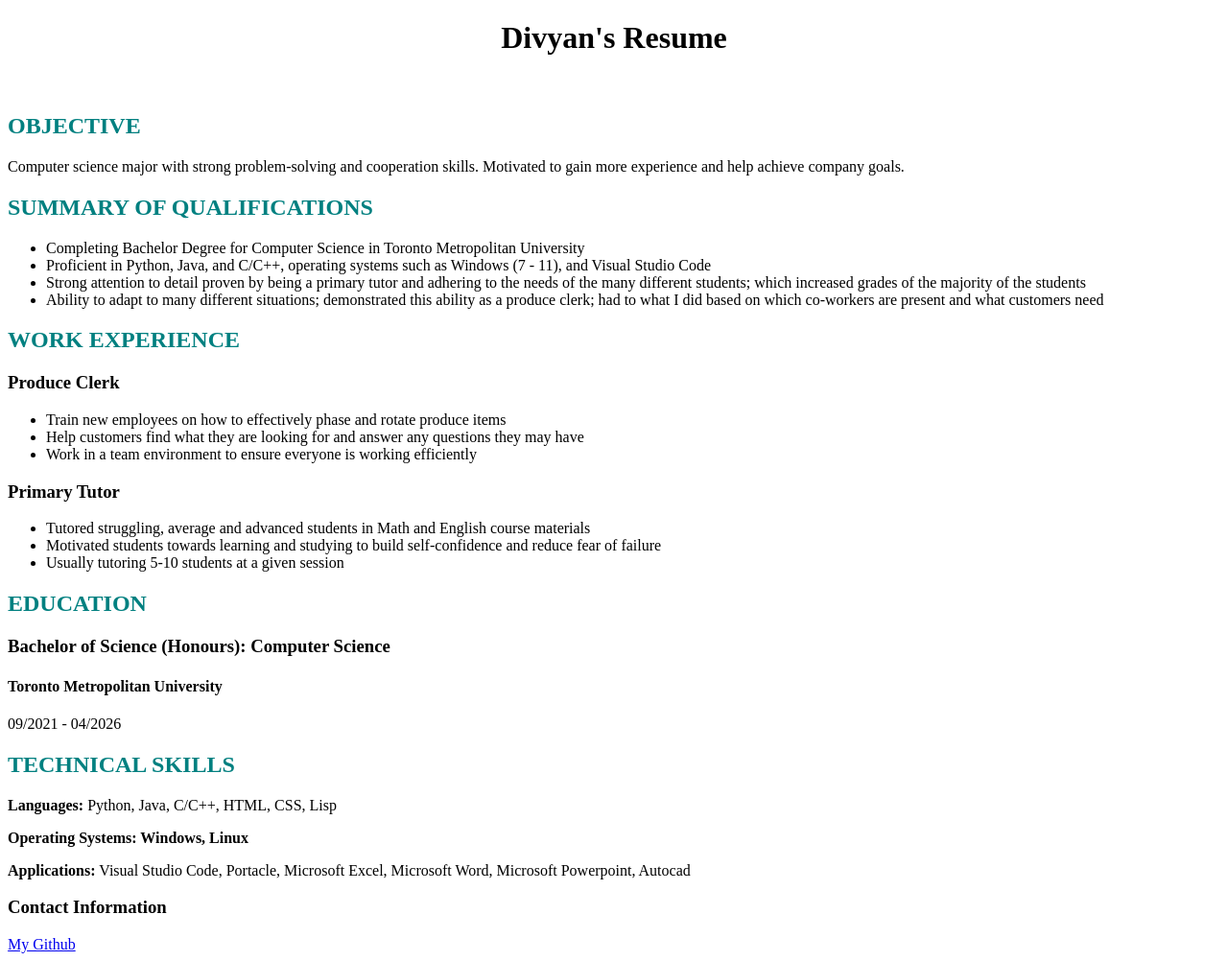
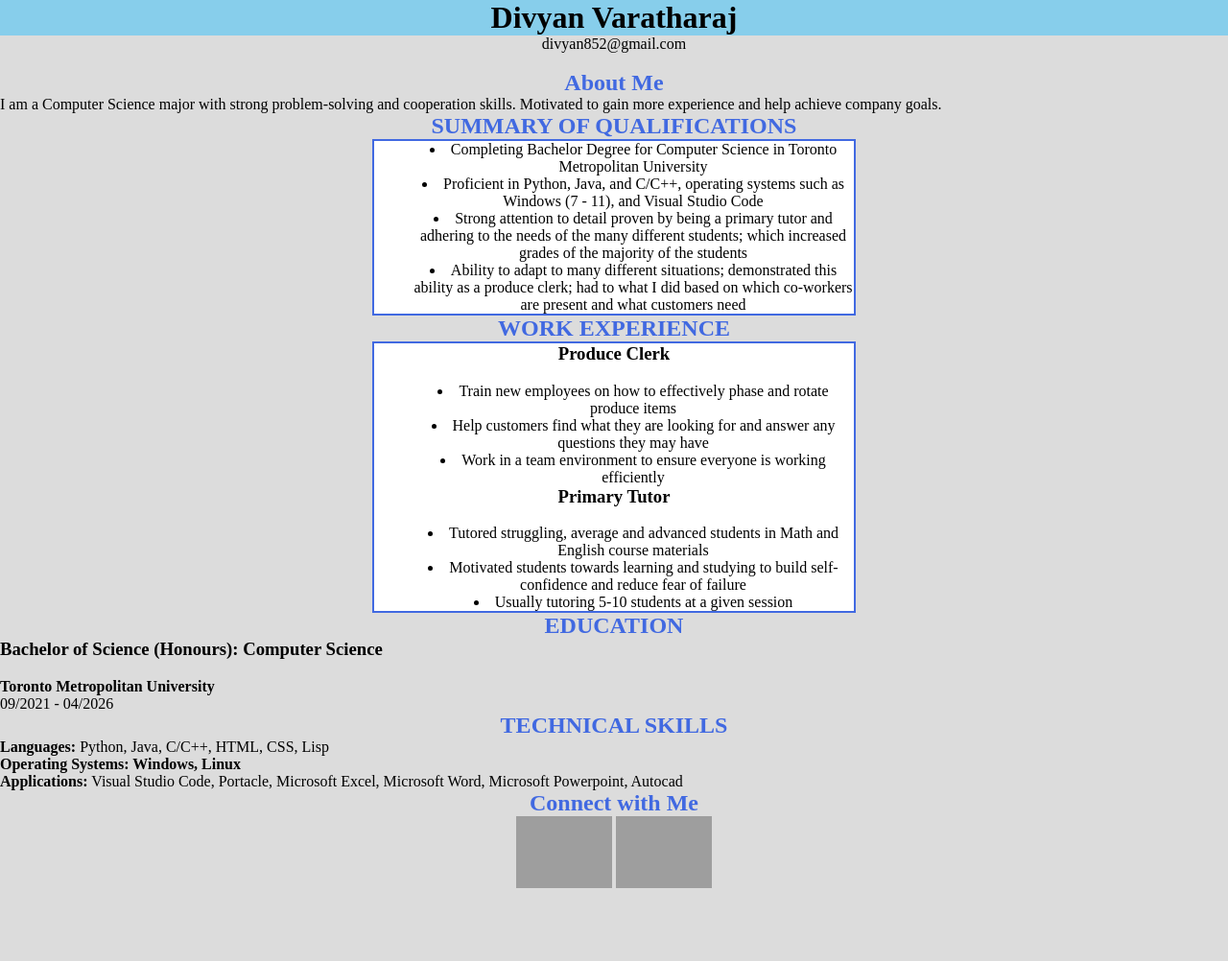
Before and after one commit to Divyan03/website-portfolio, a plain HTML site: page index.html in a window 1280 px wide. Shown: the whole page at 96% size. After the commit the page ends 930 px from the top, so only its background shows below. Drawn offline with Linux system fonts and the light colour scheme; grey boxes are pictures that could not be loaded.

Commit message:
Adjustments to margins

```diff
--- a/index.html
+++ b/index.html
@@ -7,19 +7,24 @@
     <title>Divyan's Resume</title>
     <link rel="stylesheet" href="style.css">
 </head>
-<body>
-    <h1 class="middle">Divyan's Resume</h1>
+<body style="background-color: gainsboro;">
+    <h1 class="middle">Divyan Varatharaj</h1>
+    <div class="middle">divyan852@gmail.com</div>
     <br/>
-    <h2>OBJECTIVE</h2>
-    <p>Computer science major with strong problem-solving and cooperation skills. Motivated to gain more experience and help achieve company goals.</p>
+    <h2>About Me</h2>
+    <p>I am a Computer Science major with strong problem-solving and cooperation skills. Motivated to gain more experience and help achieve company goals.</p>
+    <body>
     <h2>SUMMARY OF QUALIFICATIONS</h2>
+    <article>
     <ul>
         <li>Completing Bachelor Degree for Computer Science in Toronto Metropolitan University</li>
         <li>Proficient in Python, Java, and C/C++, operating systems such as Windows (7 - 11), and Visual Studio Code</li>
         <li>Strong attention to detail proven by being a primary tutor and adhering to the needs of the many different students; which increased grades of the majority of the students</li>
         <li>Ability to adapt to many different situations; demonstrated this ability as a produce clerk; had to what I did based on which co-workers are present and what customers need</li>
     </ul>
+    </article>
     <h2>WORK EXPERIENCE</h2>
+    <article>
     <h3>Produce Clerk</h3>
     <ul>
         <li>Train new employees on how to effectively phase and rotate produce items</li>
@@ -32,6 +37,7 @@
         <li>Motivated students towards learning and studying to build self-confidence and reduce fear of failure</li>
         <li>Usually tutoring 5-10 students at a given session</li>
     </ul>
+    </article>
     <h2>EDUCATION</h2>
     <h3>Bachelor of Science (Honours): Computer Science</h3>
     <h4>Toronto Metropolitan University</h4>
@@ -40,7 +46,11 @@
     <p><b>Languages:</b> Python, Java, C/C++, HTML, CSS, Lisp</p>
     <p><b>Operating Systems: Windows, Linux</b></p>
     <p><b>Applications:</b> Visual Studio Code, Portacle, Microsoft Excel, Microsoft Word, Microsoft Powerpoint, Autocad</p>
-    <h3>Contact Information</h3>
-    <a href="https://github.com/Divyan03" target="_blank">My Github</a>
+    </body>
+    <h2>Connect with Me</h2>
+    <footer class="middle">
+        <a href="https://github.com/Divyan03" target="_blank"><img width="100"src="https://1000logos.net/wp-content/uploads/2021/05/GitHub-logo.png"/></a>
+        <a href="https://www.linkedin.com/in/divyan-varatharaj-60742a249" target="_blank"><img width="100"src="https://logos-world.net/wp-content/uploads/2020/05/Linkedin-Logo.png"/></a>
+    </footer>
 </body>
 </html>
--- a/style.css
+++ b/style.css
@@ -1,5 +1,35 @@
+*{
+    margin: 0;
+}
+
+h1{
+    margin: 0;
+    background-color: skyblue;
+}
+
+
+
 h2{
-    color: teal;
+    text-align:center;
+    color: royalblue;
+}
+
+h3{
+
+    margin-bottom: 1em;
+}
+
+article{
+    width: 500px;
+    border: 2px solid royalblue;
+    background-color: white;
+    padding: 0;
+    margin: auto;
+    text-align:center;
+}
+
+ul{
+    list-style-position: inside;
 }
 
 .middle{
```
